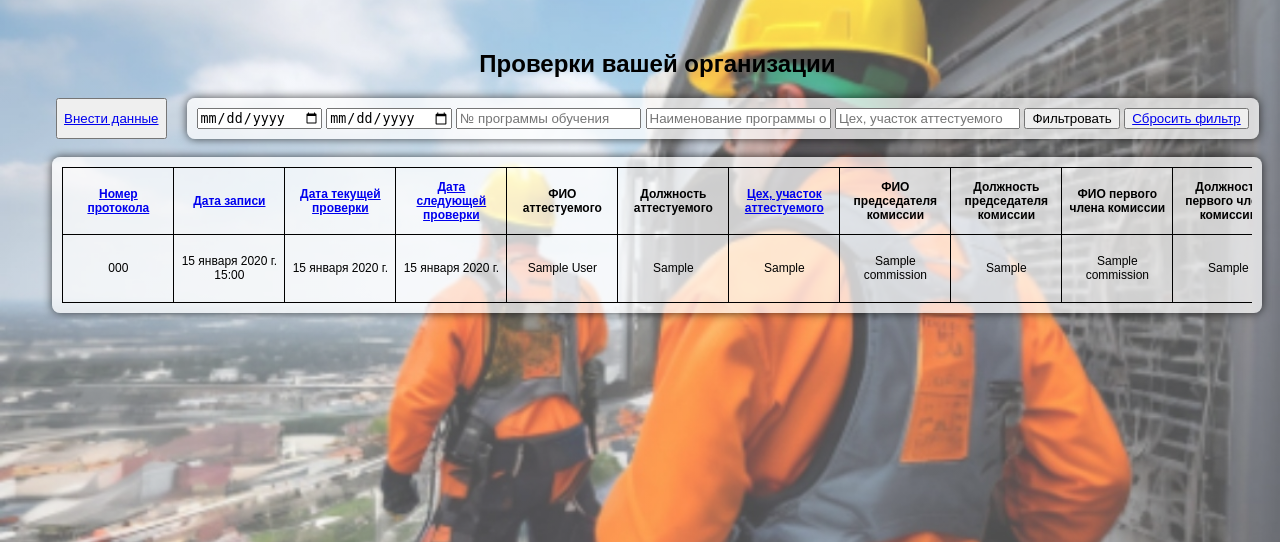
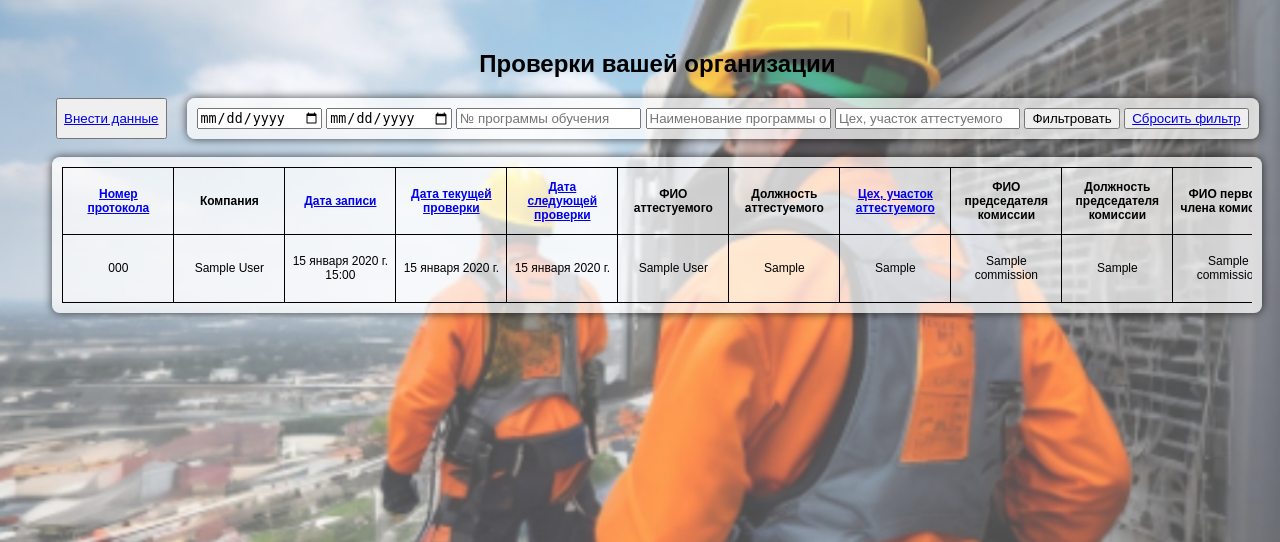
Before and after one commit to Artyom-Serov/Industrial_Safety, a Django app: page / in a window 1280 px wide; the page is wider, and only the part inside the window is pictured. Shown: the part 99-641 px from the top of that part. Run offline with Django 5.2, Linux system fonts and the light colour scheme; a user stored in the database is signed in; tables that the repository leaves empty hold one stand-in row (values such as "Sample post").

Commit message:
Добавлен столбец с компанией на главной странице для админа

```diff
--- a/frontend/templates/facility/index.html
+++ b/frontend/templates/facility/index.html
@@ -32,6 +32,9 @@
         <thead>
           <tr>
             <th><a href="?{% if request.GET.order_by == 'protocol_number' %}order_by=-protocol_number{% else %}order_by=protocol_number{% endif %}">Номер протокола</th>
+            {% if user.is_superuser %}
+            <th>Компания</th>
+            {% endif %}
             <th><a href="?{% if request.GET.order_by == 'created_at' %}order_by=-created_at{% else %}order_by=created_at{% endif %}">Дата записи</th>
             <th><a href="?{% if request.GET.order_by == 'current_check_date' %}order_by=-current_check_date{% else %}order_by=current_check_date{% endif %}">Дата текущей проверки</th>
             <th><a href="?{% if request.GET.order_by == 'next_check_date' %}order_by=-next_check_date{% else %}order_by=next_check_date{% endif %}">Дата следующей проверки</th>
@@ -62,6 +65,9 @@
           {% for examination in examinations %}
           <tr>
             <td>{{ examination.protocol_number }}</td>
+            {% if user.is_superuser %}
+            <td>{{ examination.examined.company_name }}</td>
+            {% endif %}
             <td>{{ examination.created_at }}</td>
             <td>{{ examination.current_check_date }}</td>
             <td>{{ examination.next_check_date }}</td>
```
